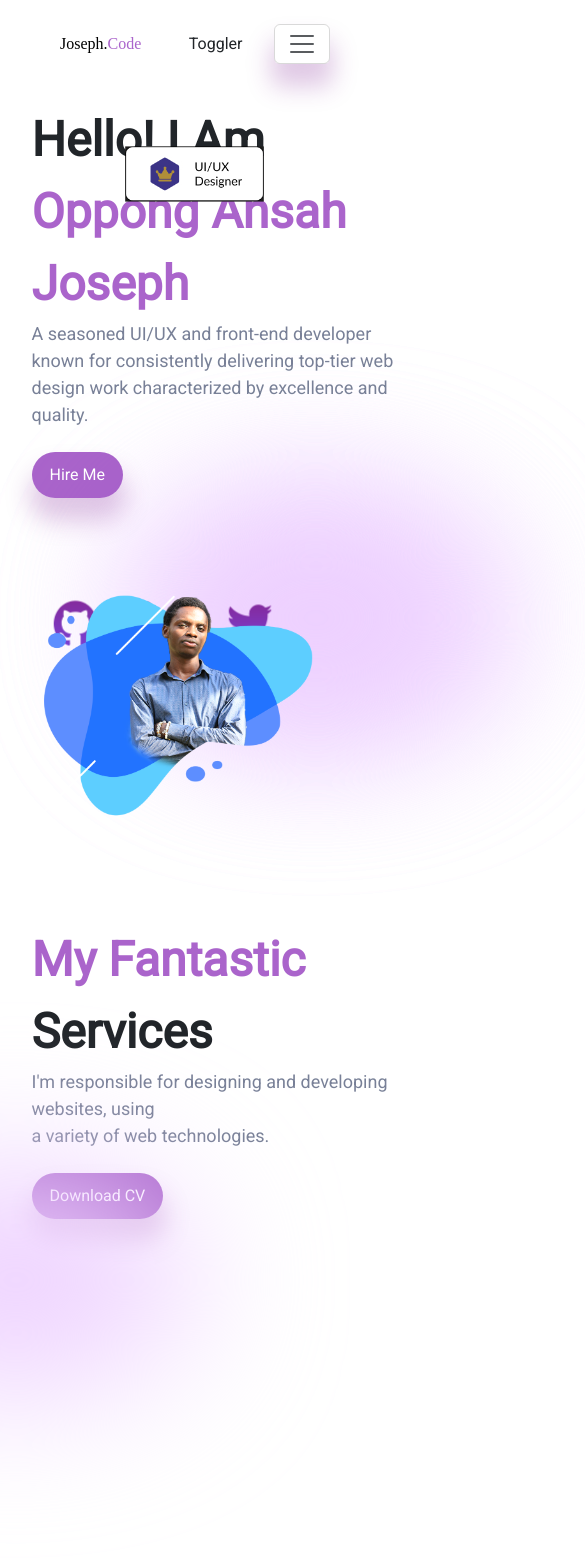
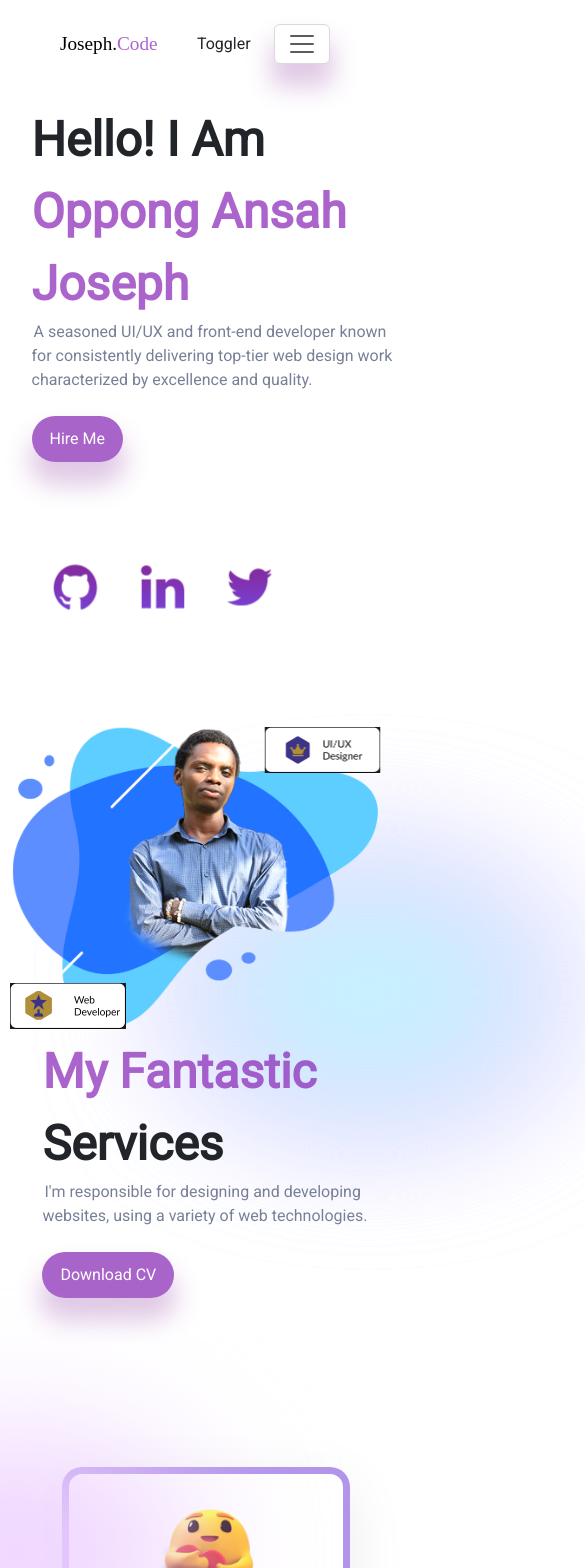
Before and after one commit to oppong-josephh/josephPortfolio, a React (Vite) app: page / in a window 390 px wide. Shown: the top 1568 px of the page, 585 px wide, since content can reach past the window. Built offline with nearby package versions, Linux system fonts and the light colour scheme; a web font is replaced by a local one.

Commit message:
responsive added

```diff
--- a/src/Component/Experience/Experience.css
+++ b/src/Component/Experience/Experience.css
@@ -45,3 +45,39 @@
 .achievement span:nth-of-type(1){
     font-size: 20px;
 }
+
+
+
+@media screen and (max-width: 480px) {
+    .experience {
+      margin-top: 2rem;
+      margin-bottom: 60vh;
+    }
+
+    .circle {
+      width: 4rem;
+      height: 4rem;
+      font-size: 1.5rem;
+    }
+
+    .achievement span:nth-of-type(2) {
+      margin-top: -1rem;
+      font-size: 16px;
+    }
+
+    .achievement span:nth-of-type(1) {
+      font-size: 16px;
+    }
+    .ex {
+        display: flex;
+        justify-content: center;
+        align-items: center;
+        flex-wrap: nowrap;
+        padding-left: 9rem;
+        padding-right: 6rem;
+      }
+      .achievement{
+        margin-right: 3.1rem;
+      }
+
+  }
--- a/src/Component/Experience/Experience.jsx
+++ b/src/Component/Experience/Experience.jsx
@@ -4,7 +4,7 @@ import "./Experience.css";
 const Experience = () => {
   return (
     <Container className="experience text-center">
-      <div className="row">
+      <div className="row ex">
         <div className="col-md-4">
           <div className="achievement">
             <div className="circle ">2</div>
--- a/src/Component/Home/Home.css
+++ b/src/Component/Home/Home.css
@@ -69,3 +69,29 @@ body {
     left: 36%;
     filter: blur(72px);
   }
+
+
+
+  @media screen and (max-width: 480px) {
+    .h-name span:nth-of-type(3){
+      font-size: 16px;
+      padding-left: 2px;
+    }
+    .h-wrapper {
+      height: 45rem;
+    }
+    .h-banner{
+      transform: scale(0.8);
+      margin-right: -2rem;
+    }
+    .card1{
+      top: 44rem;
+      right: -3rem;
+      transform: scale(0.5);
+    }
+    .card2{
+      top: 60rem;
+      left: -3rem;
+      transform: scale(0.5);
+    }
+  }
--- a/src/Component/Navbar/Navbar.css
+++ b/src/Component/Navbar/Navbar.css
@@ -28,28 +28,17 @@ button, .n-button{
 
 
 
-  /* ... (Your existing CSS) */
 
-@media (max-width: 991.98px) {
-  /* Adjustments for medium screens */
+
+  @media screen and (max-width: 480px) {
   .n-links {
     font-size: 1rem;
   }
-
   .n-logo {
     font-size: 1.2rem;
   }
+
+  /* .Navbar{
+    display: none;
+  } */
 }
-
-@media (max-width: 767.98px) {
-  /* Adjustments for small screens */
-  .n-links {
-    font-size: 0.9rem;
-  }
-
-  .n-logo {
-    font-size: 1rem;
-  }
-}
-
-/* ... (Your existing CSS) */
--- a/src/Component/Project/Project.css
+++ b/src/Component/Project/Project.css
@@ -22,21 +22,21 @@
     align-items: center;
   }
 
-  /* Set a fixed size for all images within Swiper slides */
+  /* fixed size for all images within Swiper slides */
   .swiper-slide img {
     width: 100%;
     height: 100%;
     object-fit: cover;
   }
 
-  /* Optional: Adjust the width of the swiper slides if needed */
+  /* width of the swiper slides if needed */
   .swiper-slide {
-    width: 50%; /* Set the width to 100% to make all slides equal */
+    width: 50%; /* width to 100% to make all slides equal */
   }
 
   .swiper-pagination {
-    position: absolute;
-    bottom: 20px;
+    position: static;
+    margin-bottom: 20px;
     width: 100%;
     display: flex;
     justify-content: center;
@@ -62,7 +62,7 @@
     left: 0;
     width: 100%;
     height: 100%;
-    background: rgba(0, 0, 0, 0.5); /* Adjust the overlay color and opacity */
+    background: rgba(0, 0, 0, 0.5); /* overlay color and opacity */
     display: flex;
     justify-content: center;
     align-items: center;
@@ -83,3 +83,22 @@
   .swiper-slide-content {
     position: relative;
   }
+
+
+@media screen and (max-width: 480px) {
+  .swiper-slide {
+    width: 100%; /* width to 100% for full width on small screens */
+  }
+
+  .swiper-pagination {
+    position: static;
+    margin-top: 10px; /* top position to create space between slides and pagination */
+    display: block; /* block for stacking on smaller screens */
+  }
+
+  .overlay p {
+    color: #fff;
+    font-size: 1rem;
+    font-weight: 600;
+  }
+}
--- a/src/Component/Service/Service.css
+++ b/src/Component/Service/Service.css
@@ -1,34 +1,33 @@
-
-.fantastic{
+.fantastic {
   margin-bottom: 70vh;
   border: 0;
   list-style: none;
   text-decoration: none;
 }
 
-.fantastic span:nth-of-type(1){
+.fantastic span:nth-of-type(1) {
   color: var(--voilet);
   font-size: 3rem;
   font-weight: 600;
 }
-.fantastic span:nth-of-type(2){
+.fantastic span:nth-of-type(2) {
   font-size: 3rem;
   font-weight: 600;
 }
-.fantastic span:nth-of-type(3){
+.fantastic span:nth-of-type(3) {
   font-size: 18px;
   font-weight: 400;
   color: var(--grey);
 }
 
-.cards{
+.cards {
   position: relative;
 }
-.cards>*{
+.cards > * {
   position: absolute;
 }
 
-.s-blurImgBg{
+.s-blurImgBg {
   position: absolute;
   top: 73rem;
   left: -10rem;
@@ -38,3 +37,38 @@
   background: #edd0ff;
   filter: blur(72px);
 }
+
+.blurImgBg {
+    position: absolute;
+    top: 25rem;
+    left: 30rem;
+  }
+
+
+@media screen and (max-width: 480px) {
+  .fantastic {
+    margin-left: 3%;
+    margin-right: 5%;
+    margin-bottom: 20vh;
+    margin-top: -45vh;
+  }
+  .fantastic span:nth-of-type(3) {
+    font-size: 16px;
+    padding-left: 2px;
+  }
+  .s-blurImgBg {
+    top: 90rem;
+  }
+  .blurImgBg{
+    top: 55rem;
+    left: 12rem;
+  }
+
+  .cards {
+    position: static;
+  }
+
+  .cards {
+    margin-bottom: 25rem;
+  }
+}
--- a/src/Component/Service/Service.jsx
+++ b/src/Component/Service/Service.jsx
@@ -18,7 +18,7 @@ const Service = () => {
             <br />
             <span>
               I&apos;m responsible for designing and developing websites,
-              using <br />a variety of web technologies.
+              using a variety of web technologies.
             </span>
             <br /> <br />
             {/* <a href={CV}></a> */}
@@ -42,7 +42,7 @@ const Service = () => {
 
             {/* glasses emoji */}
             <div
-              className="col-md-6 text-center cards"
+              className="col-md-6 text-center cards glassCard"
               style={{ top: "15rem", left: "-45rem" }}
             >
               <Card
@@ -71,8 +71,8 @@ const Service = () => {
             style={{ background: "rgb(238 210 255)" }}
           ></div>
           <div
-            className="blurImgBg"
-            style={{ background: "#C1F5FF", top: "60rem", left: "60rem" }}
+            className="blurImgBg s2-blurImgBg"
+            style={{ background: "#C1F5FF"}}
           ></div>
         </div>
       </div>
--- a/src/Component/Team/Team.css
+++ b/src/Component/Team/Team.css
@@ -11,3 +11,12 @@
 .card span:nth-of-type(2) {
     color: var(--voilet);
   }
+
+  @media screen and (max-width: 480px) {
+    .card{
+      position: static;
+      margin-bottom: 4rem;
+      margin-left: 5%;
+      margin-left: 5%;
+    }
+  }
--- a/src/Component/Work/Work.css
+++ b/src/Component/Work/Work.css
@@ -20,20 +20,20 @@
   /* topside circle */
   .w-mainCircle > :nth-child(1) {
     top: 50;
-    left: 50%;
+    left: 49%;
     transform: translate(-50%, -50%);
   }
 
   /* middle circle */
   .w-mainCircle > :nth-child(2) {
-    top: 30%;
-    left: 50%;
+    top: 35%;
+    left: 49.2%;
     transform: translateX(-50%);
   }
 
   /* rightside circle */
   .w-mainCircle > :nth-child(3) {
-    top: 30%;
+    top: 35%;
     left: 110%;
     transform: translateX(-100%);
   }
@@ -41,13 +41,13 @@
   /* bottomside circle */
   .w-mainCircle > :nth-child(4) {
     top: 110%;
-    left: 30%;
+    left: 35%;
     transform: translateY(-100%);
   }
 
   /* leftside circle */
   .w-mainCircle > :nth-child(5) {
-    top: 50%;
+    top: 52%;
     left: -2rem;
     transform: translateY(-50%);
   }
@@ -87,3 +87,44 @@
     left: 7rem;
     top: 7rem;
   }
+
+
+  @media screen and (max-width: 480px) {
+    .w-right {
+      transform: scale(0.6);
+      margin-right: 100%;
+      margin-left: 5%;
+      margin-top: -15vh;
+      margin-bottom: 45vh;
+    }
+
+    .w-mainCircle{
+      position: static;
+    }
+
+      /* topside circle */
+  .w-mainCircle > :nth-child(1) {
+      margin-left: 11rem;
+  }
+
+  /* middle circle */
+  .w-mainCircle > :nth-child(2) {
+    margin-left: 11rem;
+  }
+
+  /* leftside circle */
+  .w-mainCircle > :nth-child(3) {
+    margin-left: 4rem;
+  }
+
+  /* bottomside circle */
+  .w-mainCircle > :nth-child(4) {
+    margin-left: 7.5rem;
+  }
+
+  /* rightside circle */
+  .w-mainCircle > :nth-child(5) {
+    margin-left: 20.5rem;
+    top: 11.5rem;
+  }
+  }
```
Also changed, not shown: src/App.css (+7 -0 lines), src/Component/Card/Card.jsx (+11 -9 lines), src/Component/Card/Card.css (line endings or trailing spaces). Lines whose indentation alone changed are shown as unchanged.
